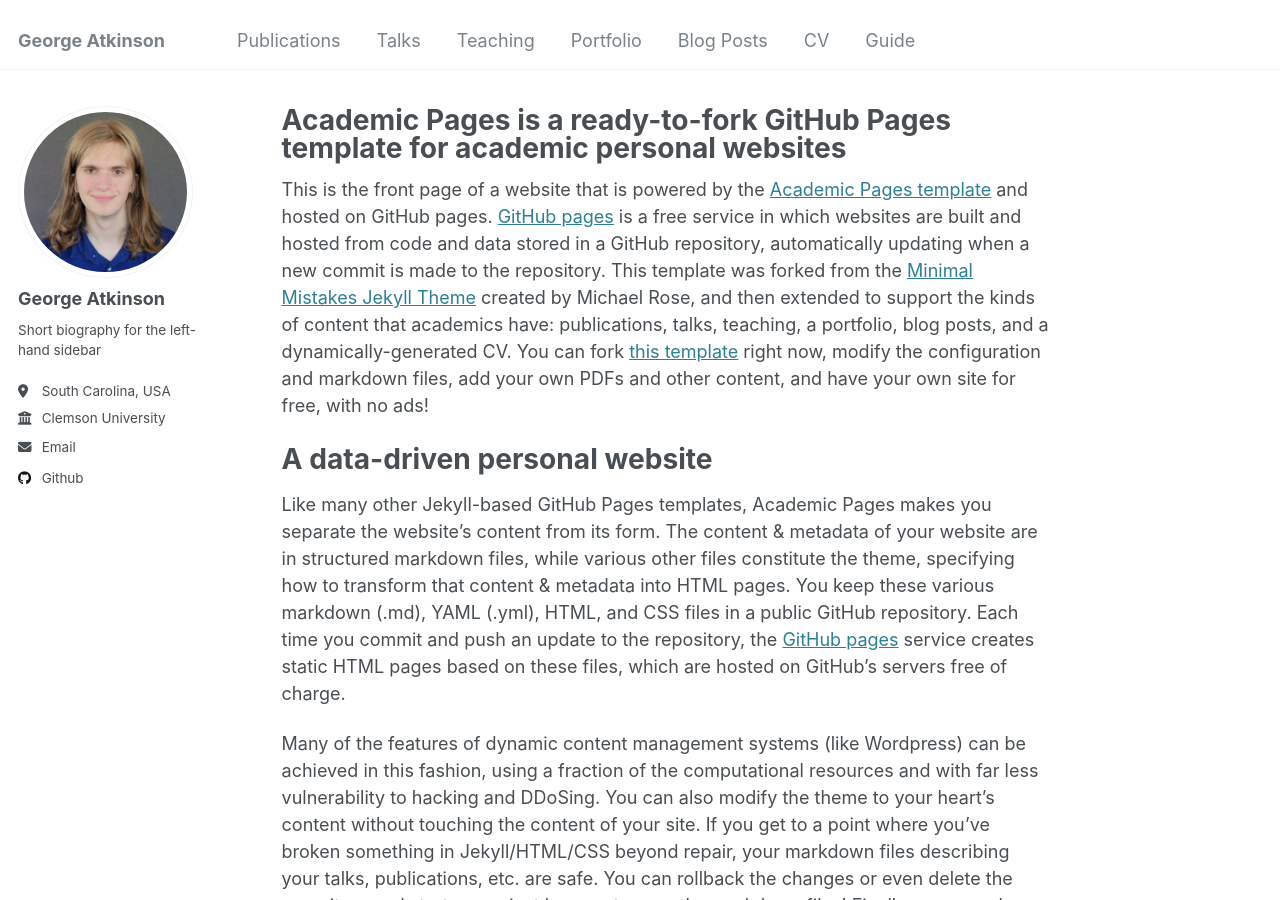
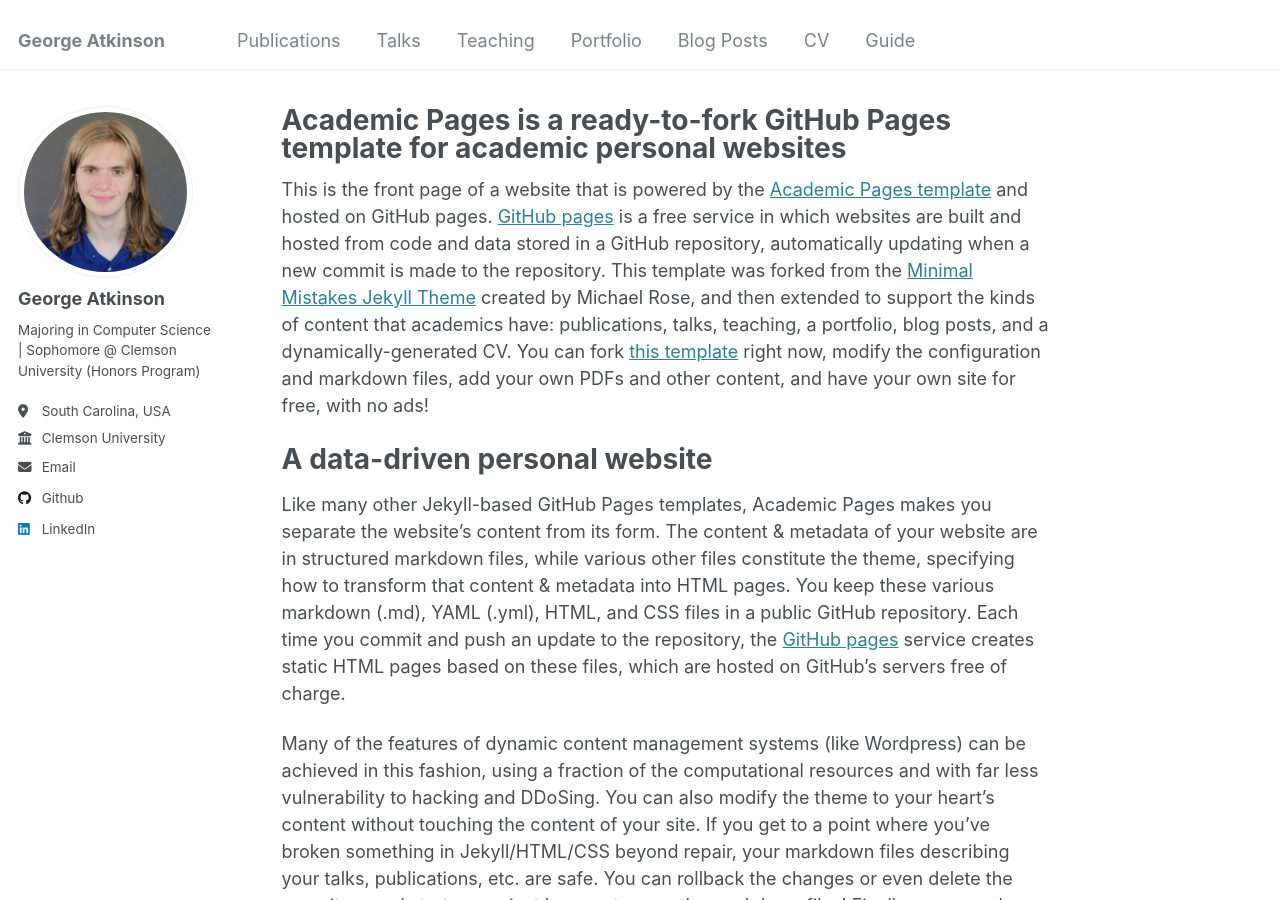
Before and after one commit to GCPins/gcpins.github.io, a Jekyll site: the page built from _pages/about.md, in a window 1280 px wide and 900 px high. Built offline with Jekyll 4.4.1, drawn with Linux system fonts in a browser that asks for light colours; part of the change alters nothing that is shown.

Commit message:
Update _config.yml

```diff
--- a/_config.yml
+++ b/_config.yml
@@ -24,7 +24,7 @@ author:
   avatar           : "profile.png"
   name             : "George Atkinson"
   pronouns         : # example: "she/her"
-  bio              : "Short biography for the left-hand sidebar"
+  bio              : "Majoring in Computer Science | Sophomore @ Clemson University (Honors Program)"
   location         : "South Carolina, USA"
   employer         : "Clemson University"
   uri              : # URL
@@ -58,7 +58,7 @@ author:
   keybase          : # Username
   instagram        : # Username
   lastfm           : # Username
-  linkedin         : # Username
+  linkedin         : gsatkin # Username
   mastodon         : # URL
   medium           : # URL
   pinterest        : # Username
@@ -75,17 +75,17 @@ author:
   zhihu            : # Username
 
 # Publication Category - The following the list of publication categories and their headings
-publication_category:
-  books:
-    title: 'Books'
-  manuscripts:
-    title: 'Journal Articles'
-  conferences:
-    title: 'Conference Papers'
+#publication_category:
+  #books:
+    #title: 'Books'
+  #manuscripts:
+    #title: 'Journal Articles'
+  #conferences:
+    #title: 'Conference Papers'
 
 # Site Settings
 teaser                   :  # filename of teaser fallback teaser image placed in /images/, .e.g. "500x300.png"
-breadcrumbs              : false # true, false (default)
+breadcrumbs              : true # true, false (default)
 words_per_minute         : 160
 future                   : true
 read_more                : "disabled" # if enabled, adds "Read more" links to excerpts
```
